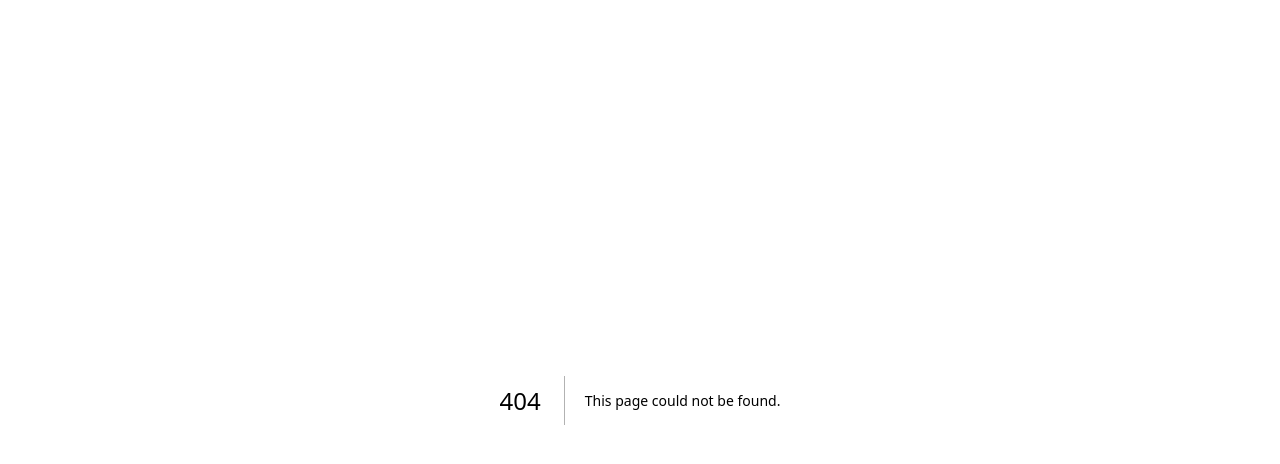
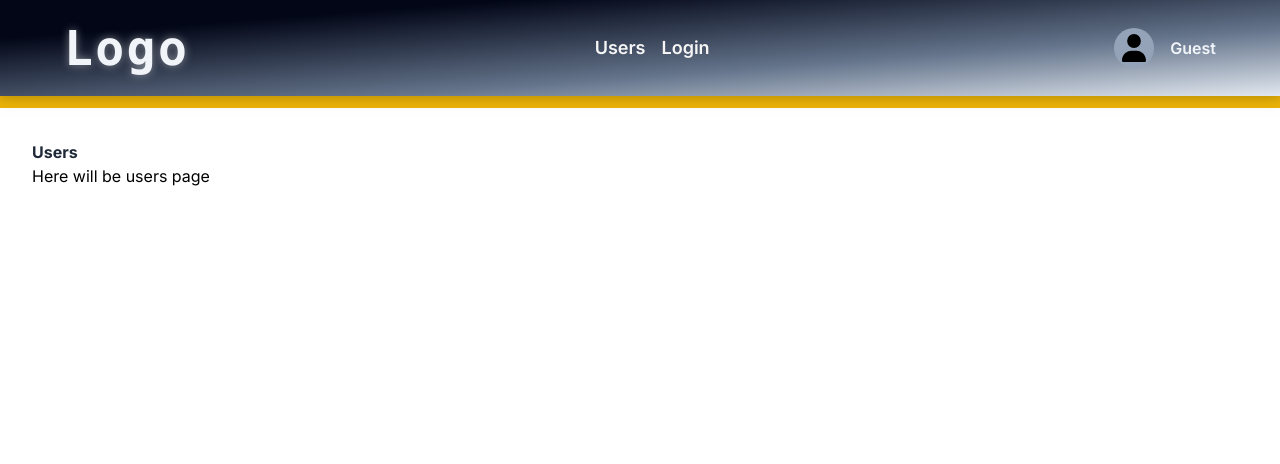
Before and after one commit to SunkissedWitch/basic-login-app, a Next.js app: page /users in a window 1280 px wide. Before the commit this address had no page. Shown: the top 464 px of the page. Built offline with nearby package versions, Linux system fonts and the light colour scheme.

Commit message:
first commit

```diff
--- a/src/app/globals.css
+++ b/src/app/globals.css
@@ -17,11 +17,11 @@
 }
 
 body {
-  color: rgb(var(--foreground-rgb));
-  background: linear-gradient(
+  /* color: rgb(var(--foreground-rgb)); */
+  /* background: linear-gradient(
       to bottom,
       transparent,
       rgb(var(--background-end-rgb))
-    )
-    rgb(var(--background-start-rgb));
+    ) */
+    /* rgb(var(--background-start-rgb)); */
 }
--- a/src/app/layout.js
+++ b/src/app/layout.js
@@ -1,7 +1,7 @@
 import './globals.css'
 import { Inter } from 'next/font/google'
 
-const inter = Inter({ subsets: ['latin'] })
+const inter = Inter({ subsets: ['latin', 'cyrillic'] })
 
 export const metadata = {
   title: 'Create Next App',
--- /dev/null
+++ b/src/app/login/layout.js
@@ -0,0 +1,12 @@
+export const metadata = {
+  title: 'Login',
+  description: 'Authorize to continue',
+}
+
+export default function BasicLayout({ children }) {
+  return (
+    <div className='flex flex-col w-screen h-screen'>
+      {children}
+    </div>
+  )
+}
--- /dev/null
+++ b/src/app/login/page.js
@@ -0,0 +1,8 @@
+
+export default function Login() {
+  return (
+    <div className='flex flex-grow flex-col items-center justify-center'>
+      <div className='font-bold text-yellow-800' >Login</div>
+    </div>
+  )
+}
--- /dev/null
+++ b/src/app/users/layout.js
@@ -0,0 +1,27 @@
+import { Navbar } from "@/components/Navbar"
+
+export const metadata = {
+  title: 'Login',
+  description: 'Authorize to continue',
+}
+
+export default function NavbarLayout({ children }) {
+  const navigation = [
+    {
+      title: 'Users',
+      route: '/users'
+    },
+    {
+      title: 'Login',
+      route: '/login'
+    }
+  ]
+  return (
+    <div className='flex flex-col w-full'>
+      <Navbar navItems={navigation} user={{ name: 'Guest', avatar: '' }}/>
+      <main className='d-flex flex-col flex-grow justify-start w-screen p-8'>
+        {children}
+      </main>
+    </div>
+  )
+}
--- /dev/null
+++ b/src/app/users/page.js
@@ -0,0 +1,10 @@
+
+export default function Users() {
+  return (
+  <>
+    <div className='font-bold text-gray-800' >Users</div>
+    <div>Here will be users page</div>
+  </>
+
+  )
+}
--- /dev/null
+++ b/src/components/Logo/index.js
@@ -0,0 +1,7 @@
+export const Logo = () => (
+  <div className='px-8 py-2 min-w-[190px]'>
+    <p className='text-5xl font-bold tracking-wider drop-shadow-[0_0_4px_rgba(225,225,225,0.5)] font-mono leading-none text-slate-100 antialiased m-0'>
+      Logo
+    </p>
+  </div>
+);
--- /dev/null
+++ b/src/components/Navbar/index.jsx
@@ -0,0 +1,21 @@
+import { Logo } from '../Logo'
+import Link from 'next/link'
+import { User } from '../User'
+
+export const Navbar = ({ navItems, user }) => {
+  return (
+    <>
+      <div className='flex flex-row justify-start px-8 py-4 bg-gradient-to-br from-slate-950 from-20% via-slate-500 via-65% to-slate-200 drop-shadow-lg shadow-slate-950 sticky'>
+        <Logo />
+        <div className='hidden md:flex flex-row justify-center items-center flex-grow flex-nowrap gap-x-4 px-8 text-neutral-100 text-lg font-semibold'>{
+          navItems.map(navItem => (
+            <Link key={`link-route-${navItem.title}`} href={navItem.route} className='hover:text-sky-200 hover:underline active:underline decoration-4 underline-offset-8 decoration-yellow-500'>{navItem.title}</Link>
+          ))
+        }
+        </div>
+        <User user={user}/>
+      </div>
+      <div className="w-100 h-3 bg-yellow-500"></div>
+    </>
+  )
+}
--- /dev/null
+++ b/src/components/User/index.jsx
@@ -0,0 +1,26 @@
+import Image from 'next/image';
+import userIcon from '../../../public/user-solid.svg';
+
+export const User = ({ user }) => {
+  return (
+    <div className='ms-auto flex flex-row px-8 py-2 justify-end items-center gap-x-4 text-slate-50'>
+      <div className='rounded-full relative bg-slate-400 border-slate-950 w-[40px] h-[40px] flex justify-center items-center'>
+        {
+          user?.avatar
+          ? <Image src={user.avatar} height={40} width={40} />
+          : <Image
+            src={userIcon}
+            alt='U'
+            className='dark:invert'
+            width={24}
+            height={24}
+            priority
+          />
+        }
+      </div>
+      <div className='text-slate-100 font-semibold'>
+        {user?.name}
+      </div>
+    </div>
+  )
+}
```
Also changed, not shown: public/user-solid.svg (added), src/components/Button/button.jsx (added), src/components/Icons/user-solid.svg (added).
